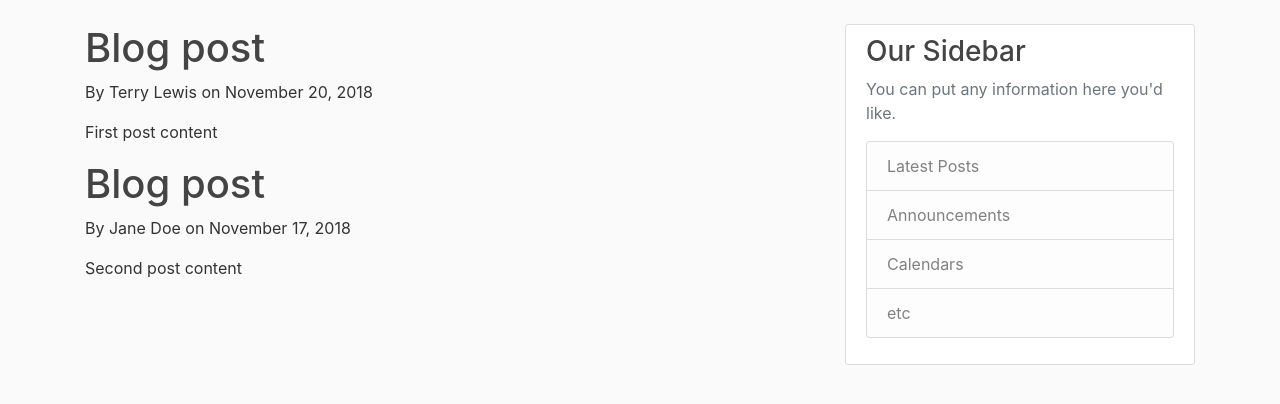
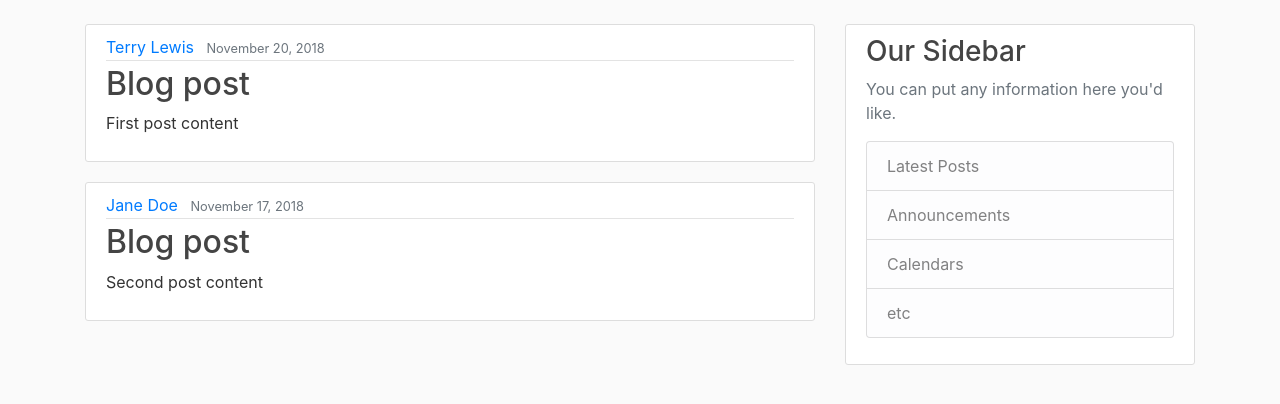
Before and after one commit to terrylewis1/electionSimFlask, a Flask app: page / in a window 1280 px wide. Shown: the part 56-460 px from the top of the page. Run offline with Flask 2, Linux system fonts and the light colour scheme; some libraries are stand-ins or nearby versions.

Commit message:
Added css forreal this time

```diff
--- a/electionSimFlask/Templates/home.html
+++ b/electionSimFlask/Templates/home.html
@@ -1,8 +1,15 @@
 {% extends "layout.html" %}
 {% block content %}
     {% for post in posts %}
-            <h1> {{ post.title }}</h1>
-            <p> By {{ post.author }} on {{ post.date_posted }}</p>
-            <p> {{ post.content }} </p>
+        <article class="media content-section">
+            <div class="media-body">
+              <div class="article-metadata">
+                <a class="mr-2" href="#">{{ post.author }}</a>
+                <small class="text-muted">{{ post.date_posted }}</small>
+              </div>
+              <h2><a class="article-title" href="#">{{ post.title }}</a></h2>
+              <p class="article-content">{{ post.content }}</p>
+            </div>
+        </article>
     {% endfor %}
 {% endblock content %}
--- a/electionSimFlask/Templates/layout.html
+++ b/electionSimFlask/Templates/layout.html
@@ -8,7 +8,7 @@
     <!-- Bootstrap CSS -->
     <link rel="stylesheet" href="https://maxcdn.bootstrapcdn.com/bootstrap/4.0.0/css/bootstrap.min.css" integrity="sha384-Gn5384xqQ1aoWXA+058RXPxPg6fy4IWvTNh0E263XmFcJlSAwiGgFAW/dAiS6JXm" crossorigin="anonymous">
 
-    <link rel="stylesheet" type = "text/css" href=" {{ url_for('static', filename = 'main.css') }}">
+    <link rel="stylesheet" type = "text/css" href=" {{ url_for('static', filename = 'styles/main.css') }}">
     {% if title %}
         <title> Flask Blog - {{ title }} </title>
     {% else %}
```
Also changed, not shown: electionSimFlask/static/styles/main.css (renamed from electionSimFlask/static/main.css).
